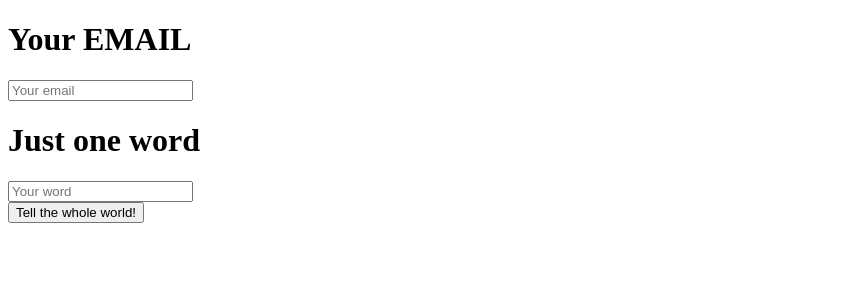
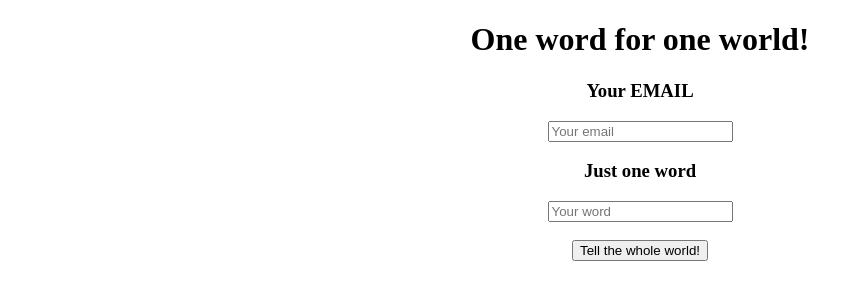
Before and after one commit to Ilya-Chudinovskikh/WordOfTheDay, a plain HTML site: page wwwroot/index.html in a window 1280 px wide. Shown: the whole page, without its empty margins (0-862 px from the left). Drawn offline with Linux system fonts and the light colour scheme; no server answers.

Commit message:
Index Center

```diff
--- a/wwwroot/index.html
+++ b/wwwroot/index.html
@@ -5,21 +5,25 @@
     <title>One word for one world!</title>
 </head>
 <body>
+    <center><h1>One word for one world!</h1></center>
+    <center>
         <form action="javascript:void(0);" method="POST" onsubmit="addWord()">
             <div class="form-group">
-            <h1>Your EMAIL</h1>
+                <h3>Your EMAIL</h3>
                 <input type="email" id="add-email" placeholder="Your email">
             </div>
             <div class="form-group">
-            <h1>Just one word</h1>
+                <h3>Just one word</h3>
                 <input type="text" id="add-word" placeholder="Your word">
             </div>
+            <br />
             <div class="form-group group">
                 <button type="submit" id="submit" class="btn btn-primary">
                     Tell the whole world!
                 </button>
             </div>
         </form>
+    </center>
     <script src="js/site.js" asp-append-version="true"></script>
     <script type="text/javascript">
         getWords();
```
Also changed, not shown: wwwroot/response.html (added, +10 -0 lines). Lines whose indentation alone changed are shown as unchanged.
